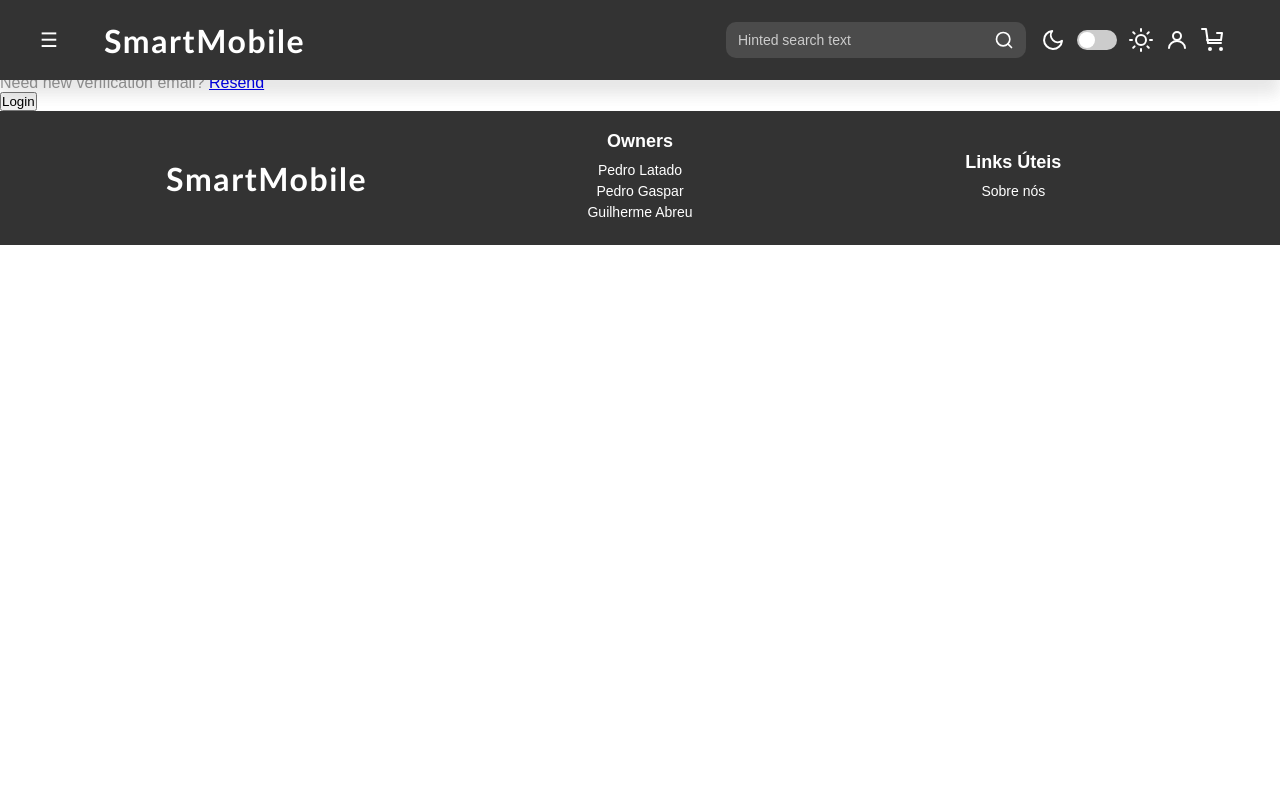
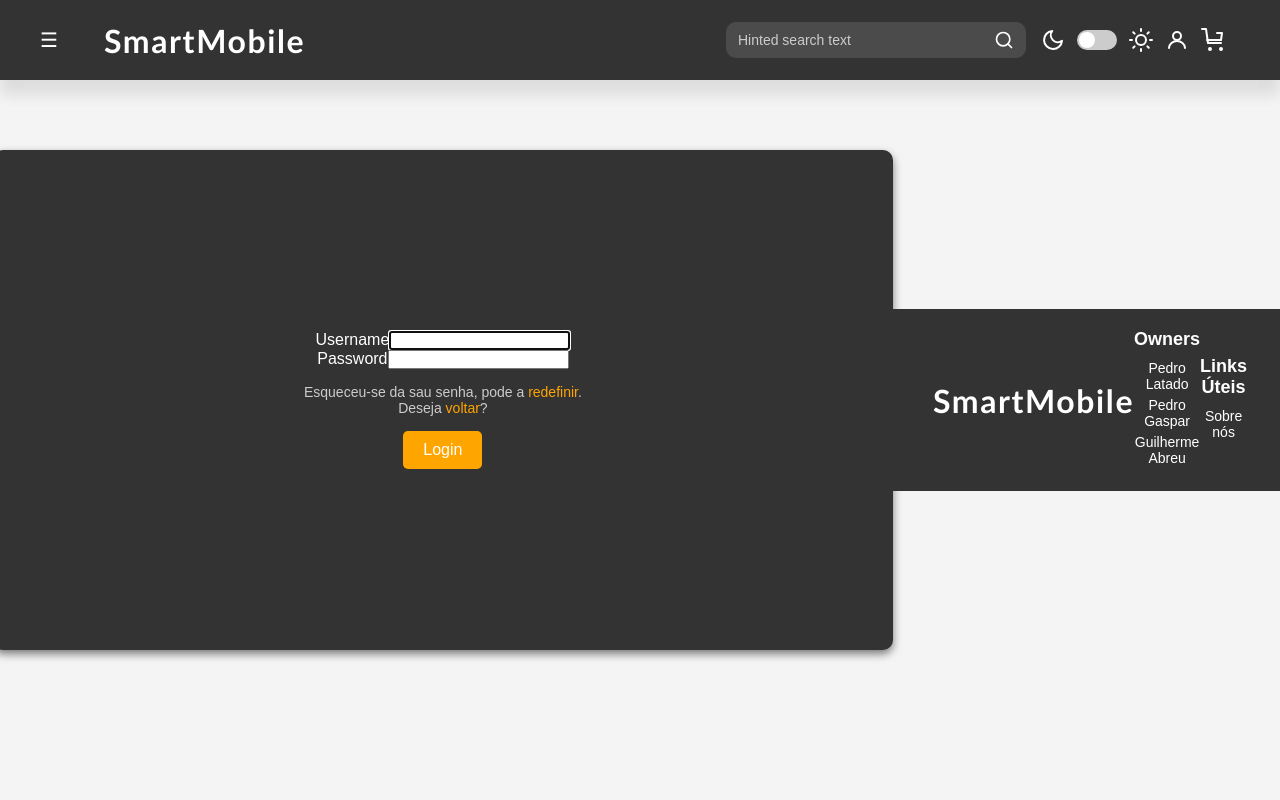
Before and after one commit to GuilhermeAbreuIPL/SmartMobile, a Yii app: template SmartMobileWebApp/frontend/views/site/login.php in a window 1280 px wide. Run offline with PHP 8.4 and a stand-in for Yii, Linux system fonts and the light colour scheme; the template is opened without the code that fills it, so the values that code supplies are empty; form fields are guessed from the names that the template uses; some libraries are stand-ins or nearby versions.

Commit message:
Login
Vista login terminada

```diff
--- a/SmartMobileWebApp/frontend/views/layouts/main.php
+++ b/SmartMobileWebApp/frontend/views/layouts/main.php
@@ -12,8 +12,8 @@ use yii\bootstrap5\NavBar;
 
 AppAsset::register($this);
 
+?>
 
-?>
 <?php $this->beginPage() ?>
 
 <link rel="stylesheet" href="<?= Yii::getAlias('@web/css/navbar.css') ?>">
@@ -33,9 +33,16 @@ AppAsset::register($this);
 <body class="d-flex flex-column h-100">
 <?php $this->beginBody() ?>
 
+<?php
+    $hideNavbarAndFooter = in_array(Yii::$app->controller->action->id, ['login', 'signup']);
+?>
+
+<?php if (!$hideNavbarAndFooter): ?>
+    <!-- Navbar -->
     <header>
-    <?= $this->render('navbar')?>
+        <?= $this->render('navbar') ?>
     </header>
+<?php endif; ?>
 
 <main role="main" class="flex-shrink-0">
     <div class="container">
@@ -47,13 +54,16 @@ AppAsset::register($this);
     </div>
 </main>
 
+<?php if (!$hideNavbarAndFooter): ?>
+    <!-- Footer -->
     <footer>
-    <?= $this->render('footer')?>
+        <?= $this->render('footer') ?>
     </footer>
+<?php endif; ?>
 
 <script src="<?= Yii::getAlias('@web/js/navbar.js') ?>"></script>
 
 <?php $this->endBody() ?>
 </body>
 </html>
-<?php $this->endPage();
+<?php $this->endPage(); ?>
--- a/SmartMobileWebApp/frontend/views/site/login.php
+++ b/SmartMobileWebApp/frontend/views/site/login.php
@@ -9,30 +9,27 @@ use yii\bootstrap5\ActiveForm;
 
 ?>
 
-<link rel="stylesheet" href="<?= Yii::getAlias('@web/css/login.css') ?>">
+<link rel="stylesheet" href="<?= Yii::getAlias('@web/css/login.css?v=') ?>">
+
 
 <div class="container-login">
-    <div class="row">
-        <div class="col-lg-5">
-            <?php $form = ActiveForm::begin(['id' => 'login-form']); ?>
+    <div class="login-box">
+        <?php $form = ActiveForm::begin(['id' => 'login-form']); ?>
 
-                <?= $form->field($model, 'username')->textInput(['autofocus' => true]) ?>
+        <?= $form->field($model, 'username', ['options' => ['class' => 'form-group input-field']])->textInput(['autofocus' => true]) ?>
 
-                <?= $form->field($model, 'password')->passwordInput() ?>
+        <?= $form->field($model, 'password', ['options' => ['class' => 'form-group input-field']])->passwordInput() ?>
 
-                <?= $form->field($model, 'rememberMe')->checkbox() ?>
+        <div class="extra-options">
+            Esqueceu-se da sau senha, pode a  <?= Html::a('redefinir', ['site/request-password-reset'], ['class' => 'link']) ?>.
+            <br>
+            Deseja <?= Html::a('voltar', ['site/index'], ['class' => 'link']) ?>?
+        </div>
 
-                <div class="my-1 mx-0" style="color:#999;">
-                    If you forgot your password you can <?= Html::a('reset it', ['site/request-password-reset']) ?>.
-                    <br>
-                    Need new verification email? <?= Html::a('Resend', ['site/resend-verification-email']) ?>
-                </div>
+        <div class="form-group button-wrapper">
+            <?= Html::submitButton('Login', ['class' => 'btn submit-button', 'name' => 'login-button']) ?>
+        </div>
 
-                <div class="form-group">
-                    <?= Html::submitButton('Login', ['class' => 'btn btn-primary', 'name' => 'login-button']) ?>
-                </div>
-
-            <?php ActiveForm::end(); ?>
-        </div>
+        <?php ActiveForm::end(); ?>
     </div>
 </div>
--- a/SmartMobileWebApp/frontend/web/css/login.css
+++ b/SmartMobileWebApp/frontend/web/css/login.css
@@ -0,0 +1,87 @@
+* {
+    margin: 0;
+    padding: 0;
+    box-sizing: border-box;
+    font-family: sans-serif;
+}
+
+body {
+    min-height: 100vh;
+    overflow-x: hidden;
+    background-color: #f4f4f4;
+    display: flex;
+    justify-content: center;
+    align-items: center;
+}
+
+
+.container-login {
+    display: flex;
+    justify-content: center;
+    align-items: center;
+}
+
+
+.login-box {
+    background-color: #333;
+    padding: 30px;
+    border-radius: 10px;
+    box-shadow: 0 4px 8px rgba(0, 0, 0, 0.5);
+    color: #fff;
+    text-align: center;
+    width: 900px;
+    height: 500px;
+    display: flex;
+    flex-direction: column;
+    justify-content: center;
+    align-items: center;
+}
+
+.input-field input {
+    padding: 10px;
+    margin: 10px 0;
+    border: none;
+    border-radius: 5px;
+    font-size: 16px;
+    text-align: left;
+}
+
+.extra-options {
+    color: #ccc;
+    font-size: 14px;
+    margin: 15px 0;
+}
+
+.extra-options .link {
+    color: #ffa500;
+    text-decoration: none;
+}
+
+.extra-options .link:hover {
+    text-decoration: underline;
+}
+
+
+.submit-button {
+    background-color: #ffa500;
+    border: none;
+    padding: 10px 20px;
+    font-size: 16px;
+    border-radius: 5px;
+    color: #fff;
+    cursor: pointer;
+    transition: background-color 0.3s ease;
+}
+
+.submit-button:hover {
+    background-color: #e69500;
+}
+
+
+/* Adaptação a dispositivos menores */
+@media (max-width: 600px) {
+    .login-box {
+        width: 90%;
+        padding: 20px;
+    }
+}
```
Lines whose indentation alone changed are shown as unchanged.
